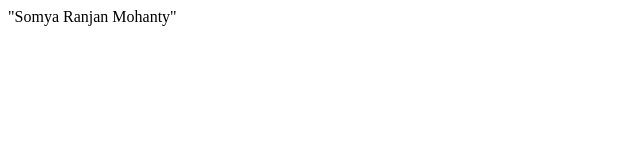
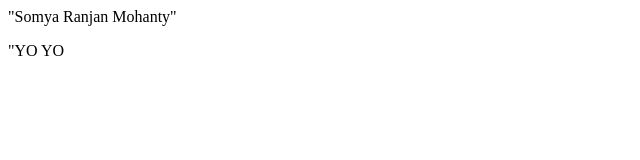
Before and after one commit to somyamohanty123/localRepo, a plain HTML site: page index.html in a window 1280 px wide. Shown: the full height of the page, 0-640 px from the left. Drawn offline with Linux system fonts and the light colour scheme.

Commit message:
Some changes in index.html in feature 1

```diff
--- a/index.html
+++ b/index.html
@@ -1 +1,2 @@
 <p>"Somya Ranjan Mohanty"</p>
+<p>"YO YO </p>
```
